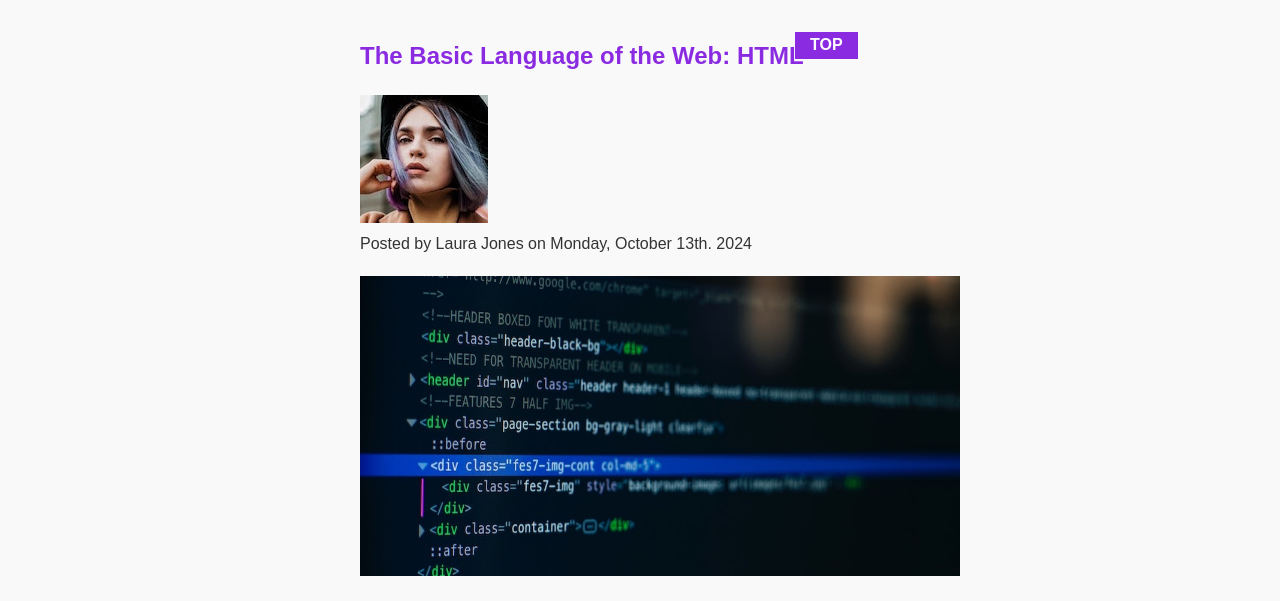
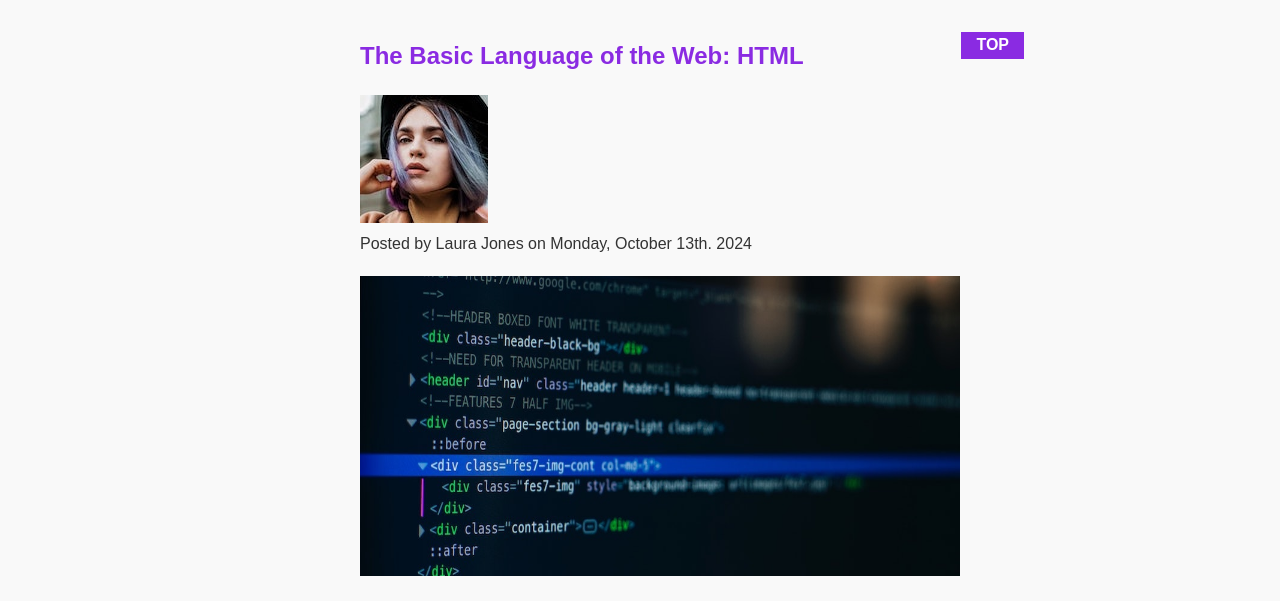
Before and after one commit to Fabherbie/HTML-Assignment, a plain HTML site: page index.html in a window 1280 px wide. Shown: the part 155-756 px from the top of the page. Drawn offline with Linux system fonts and the light colour scheme.

Commit message:
Fix .tag positioning

```diff
--- a/style.css
+++ b/style.css
@@ -94,7 +94,7 @@ body{
     padding-left: 15px;
     padding-right: 15px;
     position: absolute;
-    right: 33%;
+    right: 20%;
     margin-top: 35px;
 
 
```
